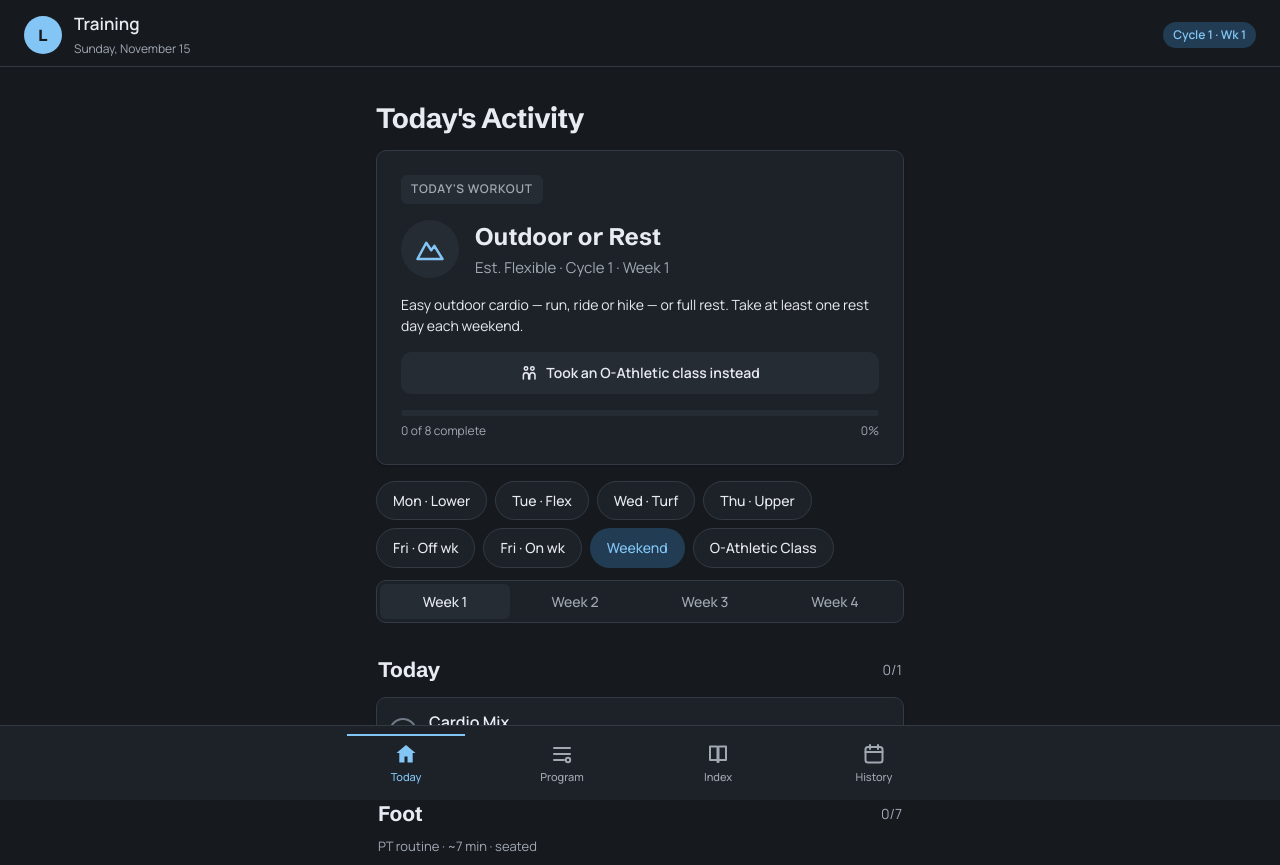
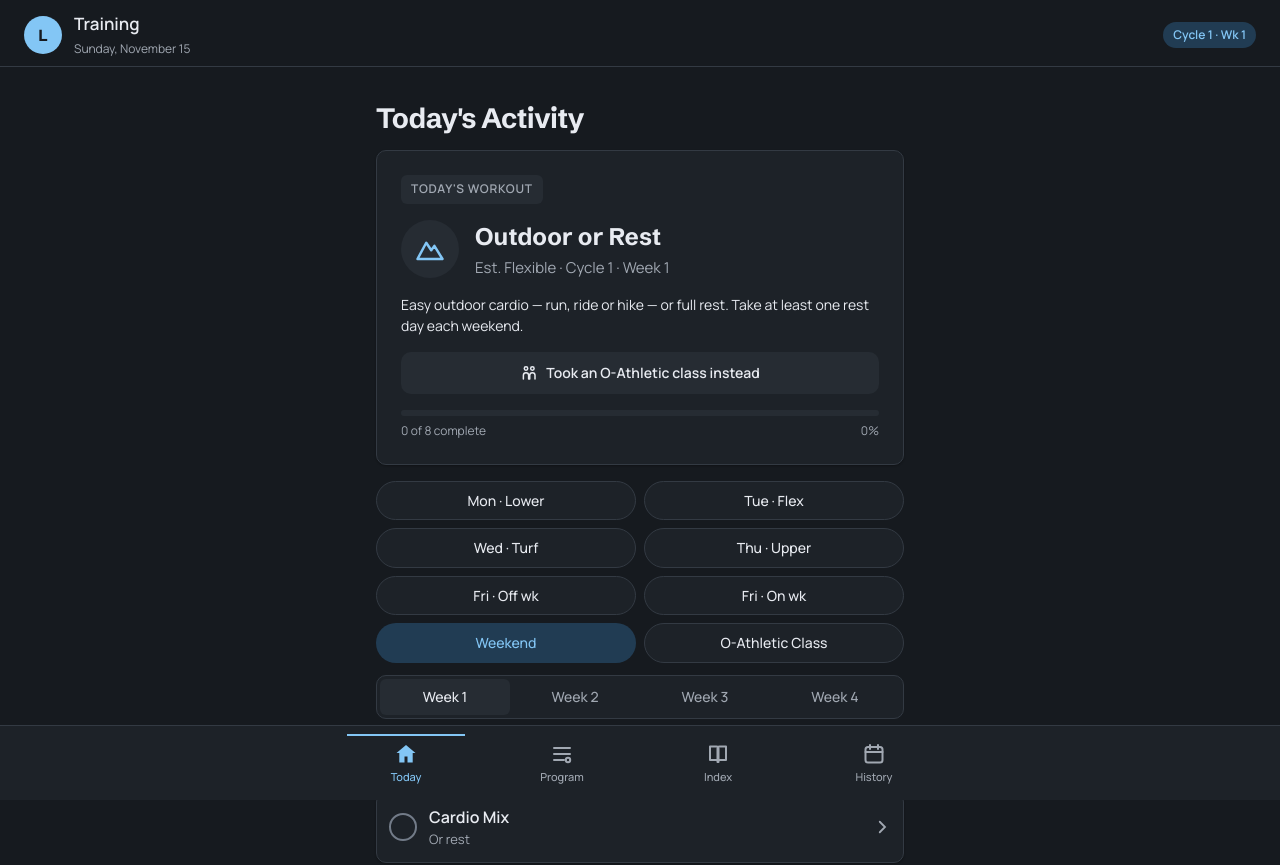
Before and after one commit to leojgray/workout-app, a plain HTML site: page index.html in a window 1280 px wide. Shown: the top 865 px of the page. Drawn offline with Linux system fonts and the light colour scheme.

Commit message:
Make the day picker a 2-column grid for even spacing
Flex-wrap left the rows ragged (3/3/2, uneven gaps). A fixed 2-column
grid gives every pill the same width and keeps gaps consistent.

Co-Authored-By: Claude Sonnet 5 <noreply@anthropic.com>
Claude-Session: https://claude.ai/code/session_01A7HUi3LNHicTLngMFnDUXp

```diff
--- a/index.html
+++ b/index.html
@@ -40,7 +40,8 @@ h1{font-family:var(--f-display);font-size:28px;font-weight:700;letter-spacing:-.
 .bar{height:6px;background:var(--surface-2);border-radius:var(--radius-sm);margin-top:var(--space-4);overflow:hidden}.bar i{display:block;height:100%;background:var(--accent);border-radius:var(--radius-sm);transition:width .3s}
 .barlbl{display:flex;justify-content:space-between;font-size:12px;color:var(--muted);margin-top:7px}
 .scroller{display:flex;gap:var(--space-2);overflow-x:auto;margin:var(--space-4) calc(var(--space-4)*-1) 0;padding:0 var(--space-4) 2px;scrollbar-width:none}.scroller::-webkit-scrollbar{display:none}
-.dayrow{display:flex;flex-wrap:wrap;gap:var(--space-2);margin-top:var(--space-4)}
+.dayrow{display:grid;grid-template-columns:repeat(2,1fr);gap:var(--space-2);margin-top:var(--space-4)}
+.dayrow .pill{width:100%}
 .pill{flex:none;font-size:14px;font-weight:500;color:var(--text);background:var(--surface);border:1px solid var(--border);padding:9px var(--space-4);border-radius:var(--radius-pill);transition:background-color var(--ql-dur) var(--ql-ease),border-color var(--ql-dur) var(--ql-ease),color var(--ql-dur) var(--ql-ease)}
 .pill.on{background:var(--highlight);color:var(--accent);border-color:transparent}.pill.auto:not(.on){border-color:var(--accent)}
 @media (hover:hover){.pill:not(.on):hover{background-color:color-mix(in srgb,var(--highlight) 55%,transparent)}}
```
